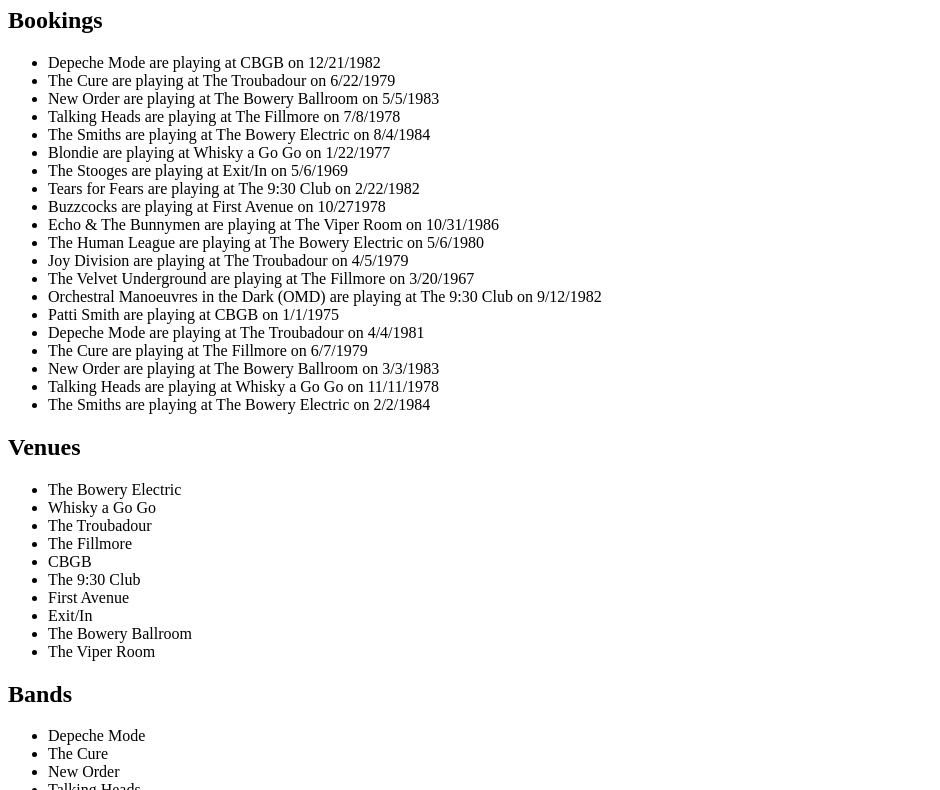
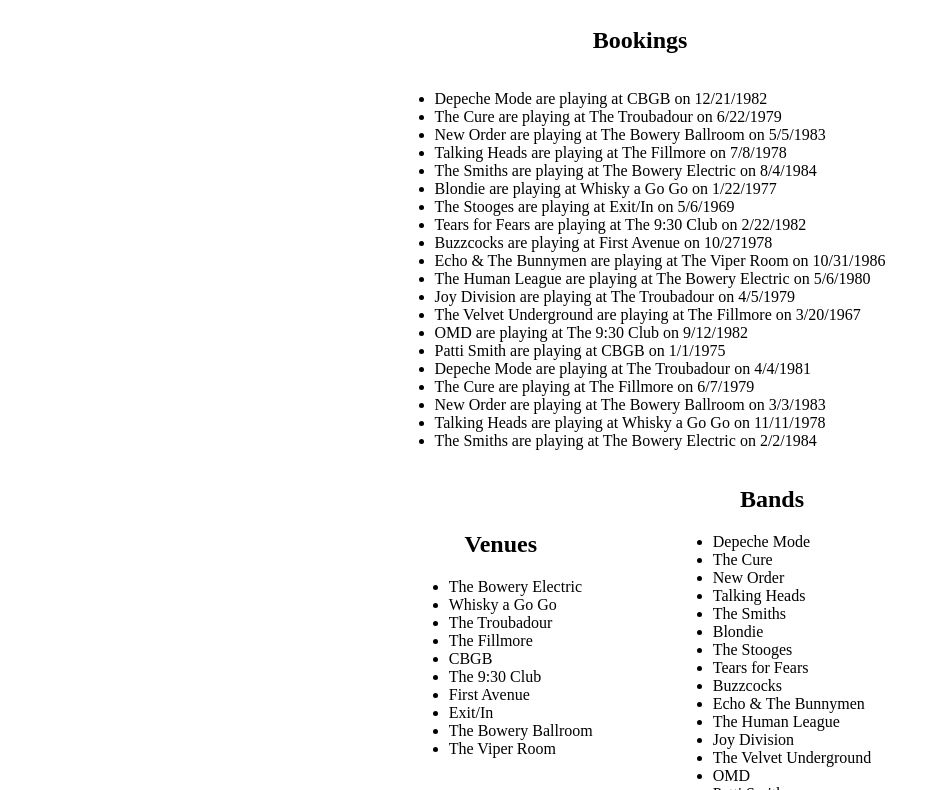
Before and after one commit to hi-michelleprimiani/Tour-Sugar, a plain HTML site: page index.html in a window 1280 px wide. Shown: the part 73-863 px from the top of the page, without its empty margins (0-940 px from the left). Drawn offline with Linux system fonts and the light colour scheme.

Commit message:
Created css tag in html & updated css styling

```diff
--- a/index.html
+++ b/index.html
@@ -5,6 +5,7 @@
     <meta http-equiv="X-UA-Compatible" content="IE=edge" />
     <meta name="viewport" content="width=device-width, initial-scale=1.0" />
     <title>Tour Sugar</title>
+    <link rel="stylesheet" href="./styles/main.css" />
   </head>
   <body>
     <main id="container"></main>
--- a/scripts/bands.js
+++ b/scripts/bands.js
@@ -5,11 +5,11 @@ const venues = getVenues();
 const bookings = getBookings();
 
 export const CurrentBands = () => {
-  let html = "";
-  html = "<ul>";
+  let html = "<ul>";
 
   for (const band of bands) {
-    html += `<li data-type="bands"
+    html += `<li
+    data-type="bands"
     data-id="${band.id}"
     data-name="${band.name}"
     data-members="${band.numOfMembers}"
--- a/scripts/bookings.js
+++ b/scripts/bookings.js
@@ -1,3 +1,4 @@
+import { CurrentBands } from "./bands.js";
 import { getBands, getBookings, getVenues } from "./database.js";
 
 const bookings = getBookings();
@@ -13,6 +14,7 @@ export const CurrentBookings = () => {
         if (booking.bandId === band.id && venue.id === booking.venueId) {
           html += `<li data-type="bookings"
           data-id="${booking.id}"
+          data-bandid="${booking.bandId}"
           >${band.name} are playing at ${venue.name} on ${booking.dateOfBooking}</li>`;
         }
       }
@@ -24,19 +26,16 @@ export const CurrentBookings = () => {
 
 document.addEventListener("click", (clickEvent) => {
   const itemClicked = clickEvent.target;
-  let bandInfo = [];
-  let bandId = itemClicked.dataset.bandId;
+  const bandId = itemClicked.dataset.bandid;
 
   if (itemClicked.dataset.type === "bookings") {
+    debugger;
     for (const band of bands) {
-      if (itemClicked.dataset.band === band.name) {
-        bandInfo.push(band);
+      if (parseInt(bandId) === band.id) {
+        window.alert(
+          `${band.name}\n${band.genre}\nFormed in ${band.yearFormed}\n${band.numOfMembers} band members`
+        );
       }
-    }
-    for (const band of bandInfo) {
-      window.alert(
-        `${band.name}\n${band.genre}\nFormed in ${band.formed}\n${band.members} band members`
-      );
     }
   }
 });
--- a/scripts/database.js
+++ b/scripts/database.js
@@ -186,7 +186,7 @@ const database = {
 
     {
       id: 14,
-      name: "Orchestral Manoeuvres in the Dark (OMD)",
+      name: "OMD",
       numOfMembers: 3,
       genre: "New Wave",
       yearFormed: 1978,
--- a/scripts/main.js
+++ b/scripts/main.js
@@ -6,24 +6,22 @@ const mainContainer = document.querySelector("#container");
 
 const applicationHTML = `
 <h1>Sam's Tour Promotion </h1>
-<article class="details">
+<article class="gigs_flex"
             <section class="details__bookings">
                  <h2>Bookings</h2>
                 ${CurrentBookings()}
             </section>
-
-    <section class="details__venues">
+</article>
+<article class="bandsvenues_flex">
+            <section class="details_venues">
                 <h2>Venues</h2>
                 ${CurrentVenues()}
             </section>
-
-    <section class="details__bands">
+            <section class="details_bands">
                 <h2>Bands</h2>
                 ${CurrentBands()}
             </section>
-
 </article>
-
 `;
 
 mainContainer.innerHTML = applicationHTML;
--- a/styles/main.css
+++ b/styles/main.css
@@ -0,0 +1,21 @@
+h1,
+h2 {
+  text-align: center;
+}
+
+.gigs_flex {
+  display: flex;
+  flex-direction: column;
+  justify-content: center;
+  align-items: center;
+}
+
+.bandsvenues_flex {
+  display: flex;
+  justify-content: center;
+  align-items: center;
+}
+
+.details_venues {
+  padding-right: 5em;
+}
```
Lines whose indentation alone changed are shown as unchanged.
